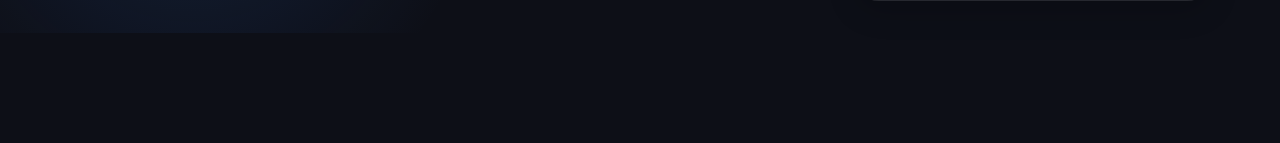
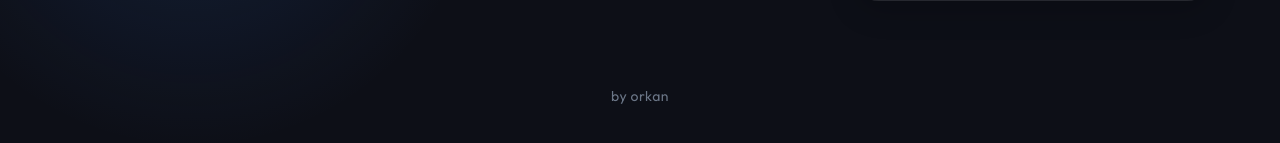
Before and after one commit to orkanhaliloglu/ofisgunu, a React (Vite) app: page / in a window 1280 px wide. Shown: the part 1342-1485 px from the top of the page. Before the commit the page ends 1375 px from the top, so only its background shows below. Built offline with nearby package versions, Linux system fonts and the light colour scheme.

Commit message:
add footer by orkan

```diff
--- a/src/App.jsx
+++ b/src/App.jsx
@@ -78,6 +78,10 @@ function App() {
           getDayStatus={getDayStatus}
         />
       </aside>
+
+      <footer className="footer">
+        <p>by orkan</p>
+      </footer>
     </div>
   );
 }
--- a/src/index.css
+++ b/src/index.css
@@ -453,3 +453,15 @@ body {
 .animate-pop {
   animation: popIn 0.4s cubic-bezier(0.4, 0, 0.2, 1) forwards;
 }
+
+/* Footer */
+.footer {
+  grid-column: 1 / -1;
+  text-align: center;
+  padding: 1.5rem 0;
+  margin-top: 1rem;
+  font-size: 0.875rem;
+  color: var(--text-secondary);
+  opacity: 0.7;
+  letter-spacing: 0.5px;
+}
```
